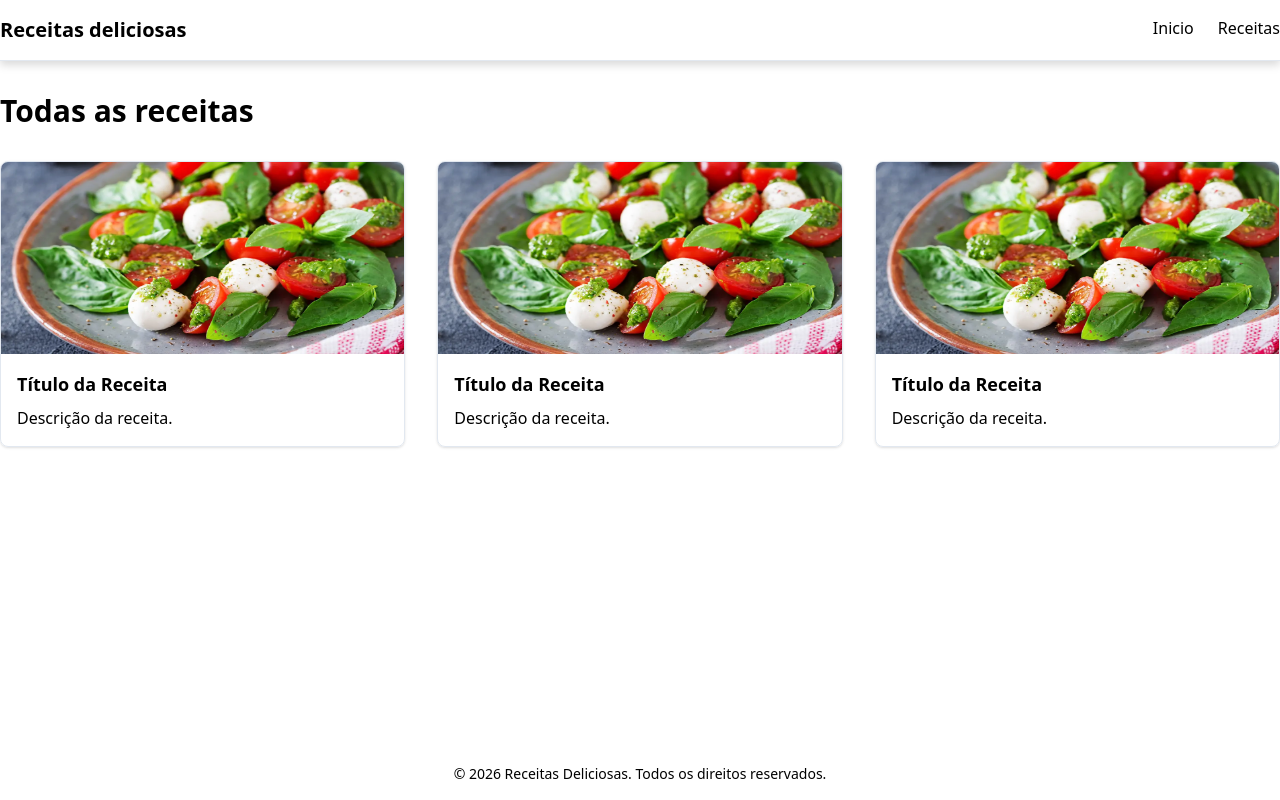
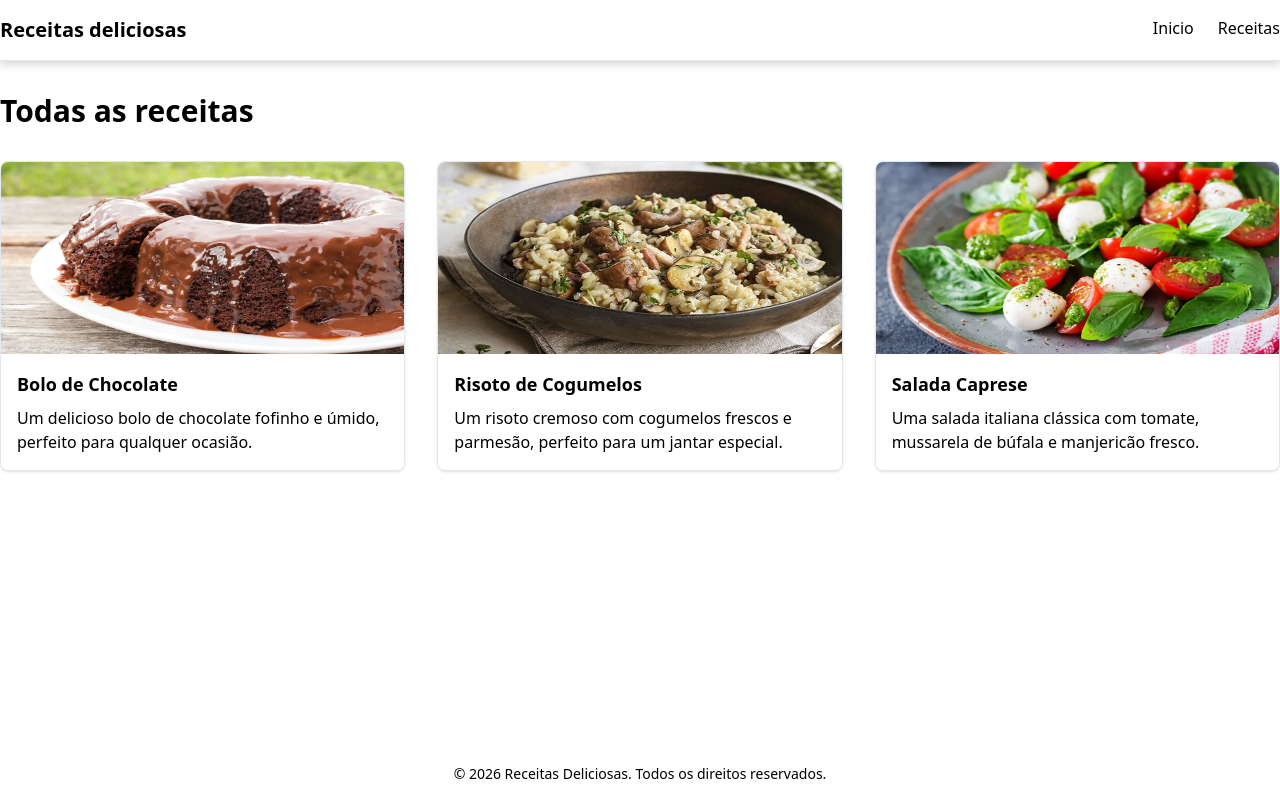
Before and after one commit to HeitorSrm/Receitas, a Next.js app: page /receitas in a window 1280 px wide. Built offline with nearby package versions, Linux system fonts and the light colour scheme.

Commit message:
feat: passando os props para os cards de receita

```diff
--- a/src/app/lib/data.ts
+++ b/src/app/lib/data.ts
@@ -48,7 +48,7 @@ export const recipes: Recipe[] = [
         id: "2",
         title: "Risoto de Cogumelos",
         description: "Um risoto cremoso com cogumelos frescos e parmesão, perfeito para um jantar especial.",
-        image: "/receitas/risoto-cogumelos.jpeg",
+        image: "/receitas/risotto-de-cogumelos.jpeg",
         prepTime: "10 minutos",
         cookTime: "30 minutos",
         servings: 4,
--- a/src/app/receitas/page.tsx
+++ b/src/app/receitas/page.tsx
@@ -9,7 +9,7 @@ export default function ReceitasPage() {
 
                 <div className="grid grid-cols-3 gap-8 mt-8">
                     {recipes.map((recipe) => (
-                    <RecipeCard />
+                    <RecipeCard key={recipe.id} recipe={recipe} />
                 ))}
                 </div>
             </div>
--- a/src/components/RecipeCards/index.tsx
+++ b/src/components/RecipeCards/index.tsx
@@ -1,23 +1,34 @@
 import Image from "next/image";
 import Link from "next/link";
 
-export default function RecipeCard() {
+interface Recipe {
+  id: string;
+  image: string;
+  title: string;
+  description: string;
+}
+
+interface RecipeCardProps {
+    recipe: Recipe
+}
+
+export default function RecipeCard({ recipe }: RecipeCardProps) {
   return (
-    <Link href="/receitas/1">
+    <Link href={`/receitas/${recipe.id}`}>
       <div className="border border-slate-200 rounded-lg overflow-hidden shadow-sm hover:shadow-md transition-shadow">
         <div className="relative h-48 w-full">
             <Image
-                src="/receitas/Salada-Caprese.webp"
-                alt="Título da receita"
+                src={recipe.image}
+                alt={recipe.title}
                 fill
             />
         </div>
         <div className="flex flex-col p-4 gap-2">
             <h3 className="text-lg font-bold">
-                Título da Receita
+                {recipe.title}
             </h3>
             <p>
-                Descrição da receita.
+                {recipe.description}
             </p>
         </div>
       </div>
```
